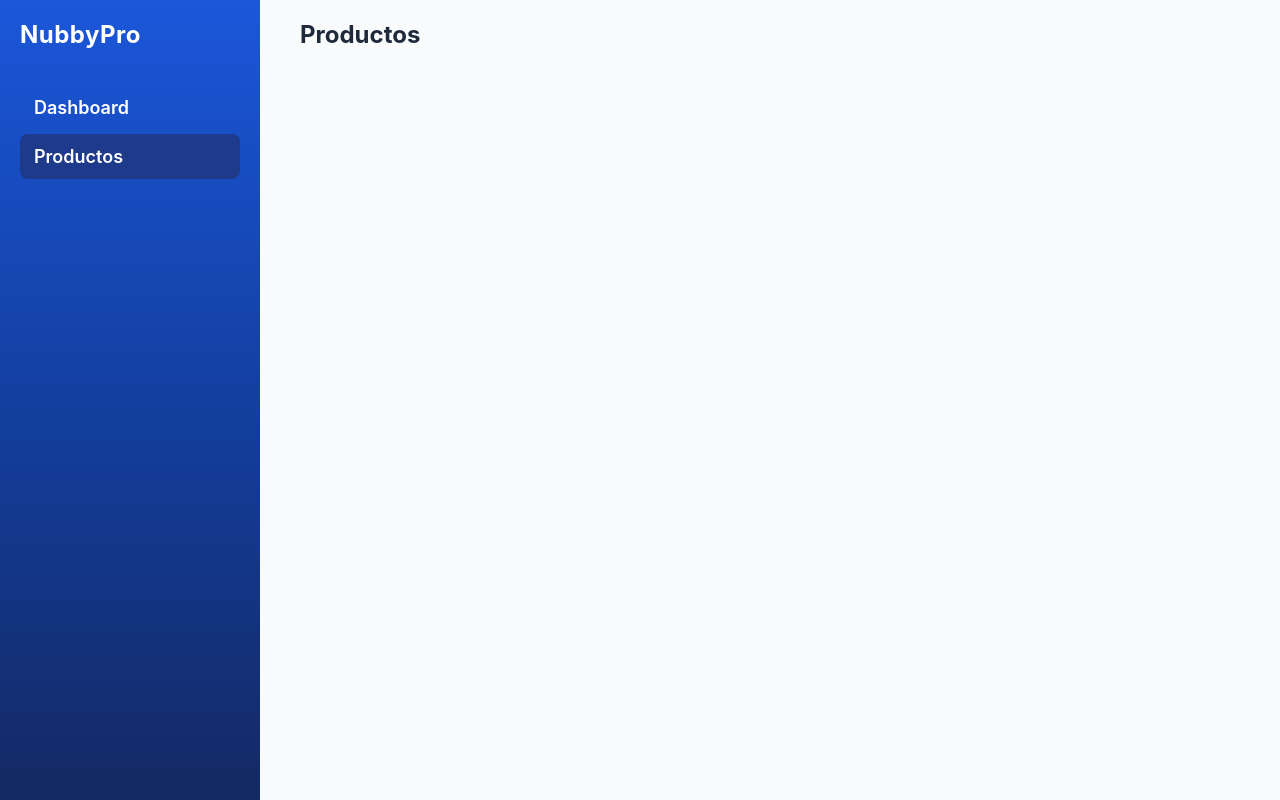
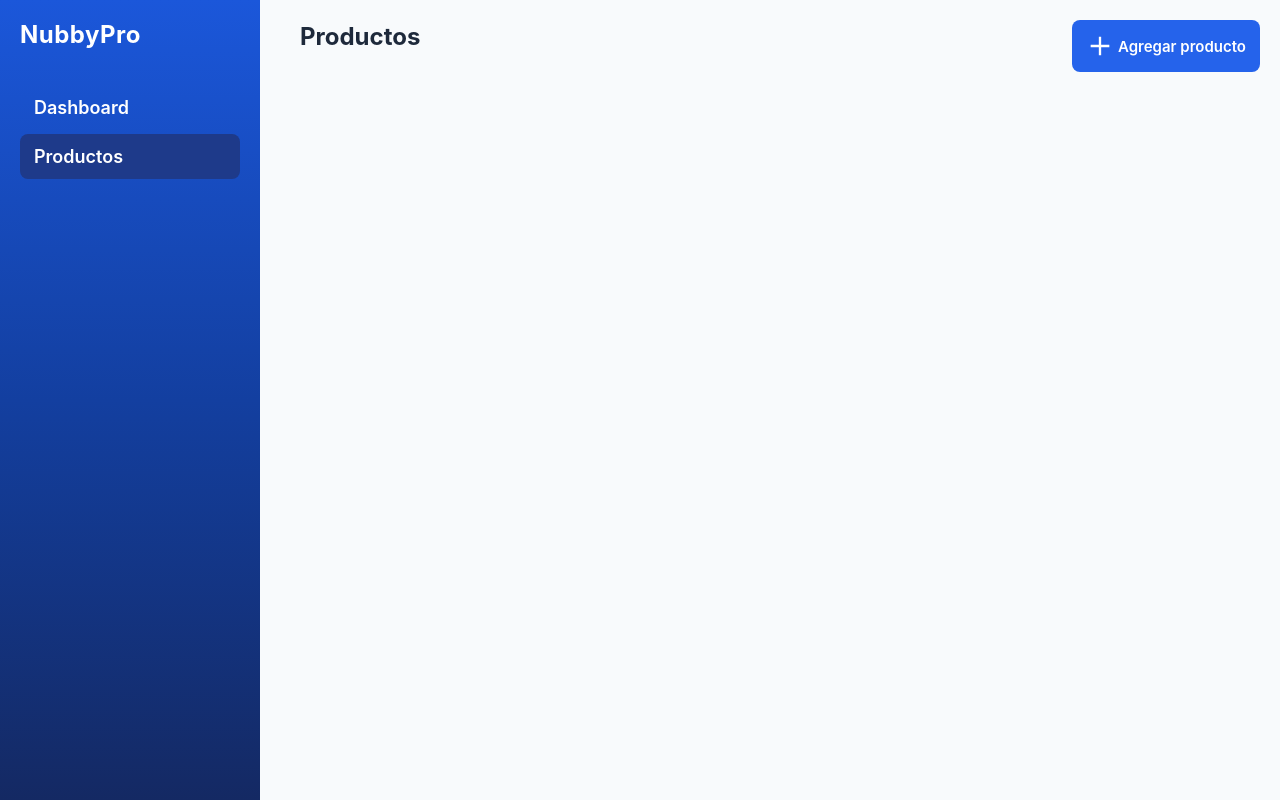
Before and after one commit to AlexanderCassiani/NubbyPro, a plain HTML site: page html/productos.html in a window 1280 px wide. Drawn offline with Linux system fonts and the light colour scheme.

Commit message:
Agrega botón para agregar producto en la página de productos y estilos para el encabezado

```diff
--- a/html/productos.html
+++ b/html/productos.html
@@ -22,7 +22,13 @@
         </nav>
       </aside>
       <main>
-        <h2>Productos</h2>
+        <header>
+          <h2>Productos</h2>
+          <button>
+            <img src="../icon/agregarProducto.svg" alt="Agregar producto" />
+            Agregar producto
+          </button>
+        </header>
       </main>
     </div>
 
--- a/style/productos.css
+++ b/style/productos.css
@@ -83,3 +83,35 @@ main h2 {
 .link-activo {
   background-color: var(--primario-hover);
 }
+
+main header {
+  display: flex;
+  justify-content: space-between;
+  align-items: center;
+}
+
+main header button {
+  border: 0;
+  border-radius: 8px;
+  padding: 12px 14px;
+  background-color: var(--color-primario);
+  color: white;
+  font-size: 15px;
+  font-weight: 600;
+  cursor: pointer;
+  transition:
+    background-color 0.2s ease,
+    transform 0.2s ease;
+  display: flex;
+  align-items: center;
+  gap: 4px;
+}
+
+main header button:hover {
+  background-color: var(--primario-hover);
+  transform: translateY(-2px);
+}
+
+main header button:active {
+  transform: translateY(0);
+}
```
Also changed, not shown: html/dashboard.html (+4 -0 lines).
